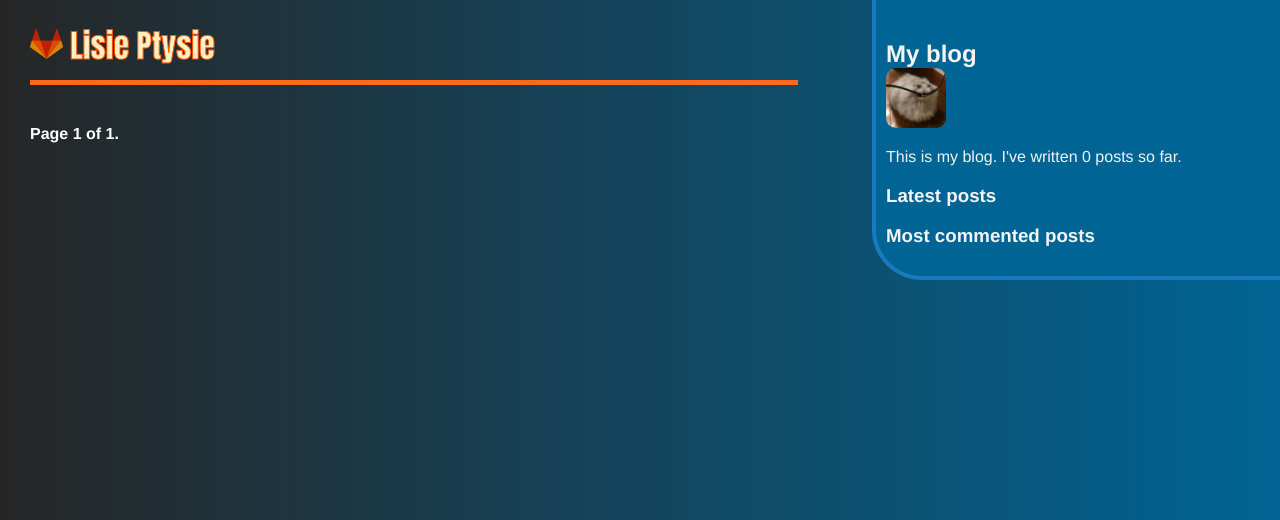
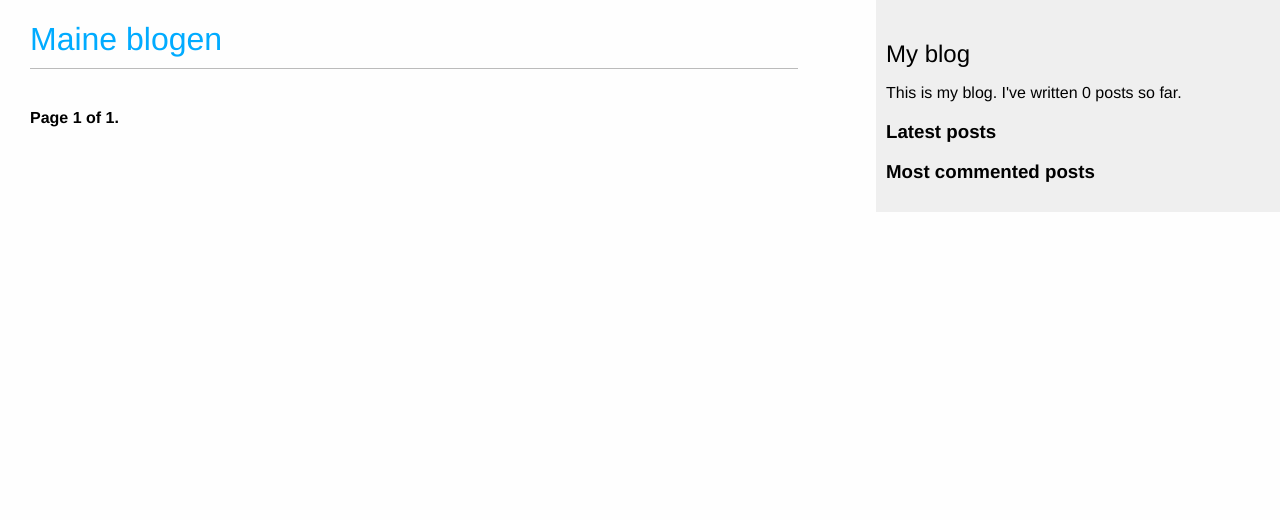
Before and after one commit to SlowikowskiMichal/Internety, a Django app: page /blog/ in a window 1280 px wide. Shown: the top 520 px of the page. Run offline with Django 3.2, Linux system fonts and the light colour scheme; data that the repository does not hold is empty.

Commit message:
Revert "Final"
This reverts commit af35d967f0a2143b116950d1f2949e1a35904cbe.

```diff
--- a/Internety/blog/static/blog/css/blog.css
+++ b/Internety/blog/static/blog/css/blog.css
@@ -2,62 +2,23 @@ body {
     margin: 0;
     padding: 0;
     font-family: helvetica, sans-serif;
-    background-image: linear-gradient(to right, #262626, #006494);
-    color: #ffffff;
-}
-
-a.title {
-    color: #ffefc2;
-    -webkit-text-stroke-width: 1px;
-    -webkit-text-stroke-color: #fb5300;
-    text-decoration: solid;
-    font-family: Impact, helvetica, sans-serif;
-}
-
-    a.title:hover {
-        color: #fff5d9;
-        -webkit-text-stroke-width: 1px;
-        -webkit-text-stroke-color: #fb5300;
-        text-decoration: solid;
-        font-family: Impact, helvetica, sans-serif;
-    }
-
-img.title{
-    height: 30px;
-    width: auto;
-}
-
-.post {
-    border-bottom: 1px solid #f19953
-}
-
-.postbody {
-    margin: 0;
-    padding-left: 10px;
-    border-left: 5px solid #ffdd63
+    background-color: #fefefe
 }
 
 a {
-    color: #ff6919;
+    color: #00abff;
     text-decoration: none;
 }
 
-    a:hover {
-        color: #ffdd63;
-        text-decoration: dotted;
-    }
-
 h1 {
     font-weight: normal;
-    border-bottom: 5px solid #ff6919;
+    border-bottom: 1px solid #bbb;
     padding: 0 0 10px 0;
-    color: #e94f37;
 }
 
 h2 {
-    font-weight: bold;
+    font-weight: normal;
     margin: 30px 0 0;
-
 }
 
 #content {
@@ -70,65 +31,15 @@ h2 {
     float: right;
     width: 30%;
     padding: 10px;
-    background: #006494;
+    background: #efefef;
     height: 100%;
-    border-left-style: solid;
-    border-bottom-style: solid;
-    border-color: #197bbd;
-    border-left-width: 4px;
-    border-bottom-width: 4px;
-    border-radius: 0px 0px 0px 50px;
-    color: #f4f4f4;
 }
 
-img.sidebar {
-    border-radius: 10px;
-    margin-left: auto;
-    margin-right: auto;
-    height: 60px;
-    width: auto;
-}
-
-a.sidebar {
-    color: #ffdd63;
-}
-
-a.sidebar:visited {
-    color: #f5e2c8;
-}
-
-    a.sidebar:hover {
-        color: #f95738;
-    }
-
-
-p.tags {
-    margin-top: -20px;
-    margin-bottom: 20px;
-    padding: 0;
-    font-size: 12px;
-}
-
-a.tags {
-    color: #4a95db;
-}
-
-    a.tags:visited {
-        color: #abd6ff;
-    }
-
-a.tags:hover {
-    color: #0057c0;
-}
-
-
 p.date {
-    color: #c7f2ff;
+    color: #ccc;
     font-family: georgia, serif;
     font-size: 12px;
     font-style: italic;
-    margin-top: 0px;
-    margin-bottom: 0px;
 }
 
 /* pagination */
@@ -141,7 +52,7 @@ p.date {
 label {
     float: left;
     clear: both;
-    color: #c7f2ff;
+    color: #333;
     margin-bottom: 4px;
 }
 
@@ -177,11 +88,11 @@ input, textarea {
 }
 
     .comment:nth-child(even) {
-        background-image: linear-gradient(to left, #262626, #006494);
+        background: #efefef;
     }
 
     .comment .info {
         font-weight: bold;
         font-size: 12px;
-        color: #ffdd63;
+        color: #666;
     }
--- a/Internety/blog/templates/blog/base.html
+++ b/Internety/blog/templates/blog/base.html
@@ -9,34 +9,22 @@
 <body>
     <div id="content">
         <h1>
-            <a class="title" href="/blog/">
-            <img class="title" src="{% static "/blog/logo.png" %}" />
-            Lisie Ptysie
-            </a>
+            <a href="/blog/">Maine blogen</a>
         </h1>
         {% block content %}
         {% endblock %}
     </div>
     <div id="sidebar">
         <h2>My blog</h2>
-        <img class="sidebar" src="{% static "/blog/zdj2.jpg" %}">
         <p>This is my blog. I've written {% total_posts %} posts so far.</p>
         <h3>Latest posts</h3>
-        {% get_latest_posts 3 as latest_posts%}
-        <ul>
-        {% for post in latest_posts %}
-            <li>
-                <a class="sidebar" href="{{ post.get_absolute_url }}">{{ post.title }}</a>
-            </li>
-        {% endfor %}
-        </ul>
-
+        {% show_latest_posts 3 %}
         <h3>Most commented posts</h3>
         {% get_most_commented_posts as most_commented_posts %}
         <ul>
         {% for post in most_commented_posts %}
             <li>
-                <a class="sidebar" href="{{ post.get_absolute_url }}">{{ post.title }}</a>
+                <a href="{{ post.get_absolute_url }}">{{ post.title }}</a>
             </li>
         {% endfor %}
         </ul>
--- a/Internety/blog/templates/blog/post/list.html
+++ b/Internety/blog/templates/blog/post/list.html
@@ -6,33 +6,25 @@
 {% if tag %}
 <h2>Posts tagged with "{{ tag.name }}"</h2>
 {% endif %}
-
     {% for post in posts %}
-    <div class="post">
 <h2>
     <a href="{{ post.get_absolute_url }}">
         {{ post.title }}
     </a>
-        </h2>
-        <p class="date">
-            Published {{ post.publish }} by {{ post.author }}
-        </p>
-        <div class="postbody">
-        {{ post.body|markdown|truncatewords_html:30 }}
-        </div>
-                <h2>
     <p class="tags">
         Tags:
         {% for tag in post.tags.all %}
-                        <a class="tags" href="{% url "blog:post_list_by_tag" tag.slug %}">
+        <a href="{% url "blog:post_list_by_tag" tag.slug %}">
             {{ tag.name }}
         </a>
         {% if not forloop.last %}, {% endif %}
         {% endfor %}
     </p>
 </h2>
-
-    </div>
+<p class="date">
+    Published {{ post.publish }} by {{ post.author }}
+</p>
+{{ post.body|markdown|truncatewords_html:30 }}
     {% endfor %}
 {% include "pagination.html" with page=posts %}
 {% endblock %}
--- a/Internety/blog/templatetags/blog_tags.py
+++ b/Internety/blog/templatetags/blog_tags.py
@@ -22,11 +22,6 @@ def get_most_commented_posts(count=5):
         total_comments=Count('comments')
         ).order_by('-total_comments')[:count]
 
-@register.simple_tag
-def get_latest_posts(count=5):
-    return Post.published.order_by('-publish')[:count]
-
-
 @register.filter(name='markdown')
 def markdown_format(text):
     return mark_safe(markdown.markdown(text))
```
Also changed, not shown: Internety/blog/templates/blog/post/detail.html (+5 -7 lines), Internety/blog/static/blog/logo.png (deleted), Internety/blog/static/blog/zdj.jpg (deleted), Internety/blog/static/blog/zdj2.jpg (deleted). Lines whose indentation alone changed are shown as unchanged.
